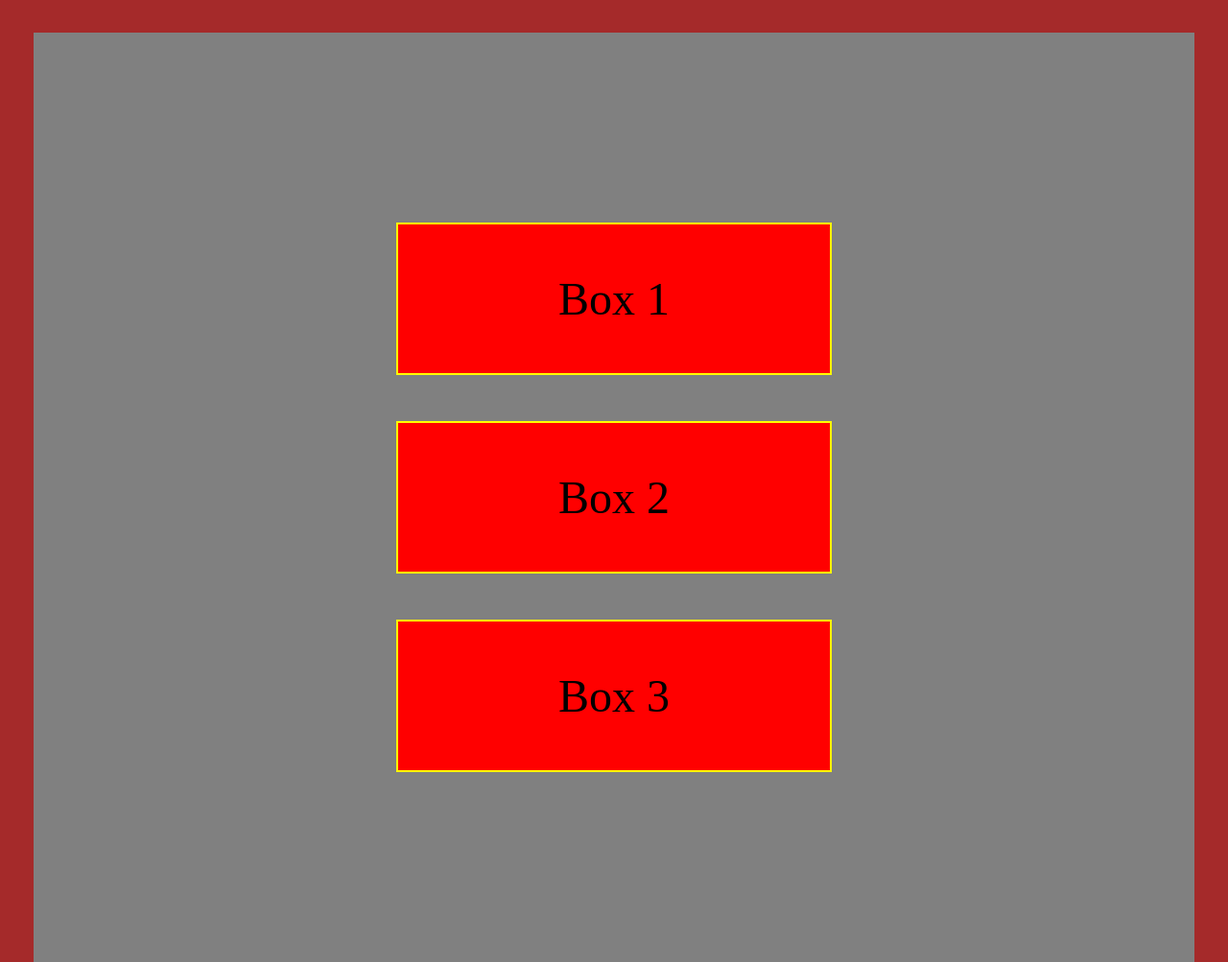
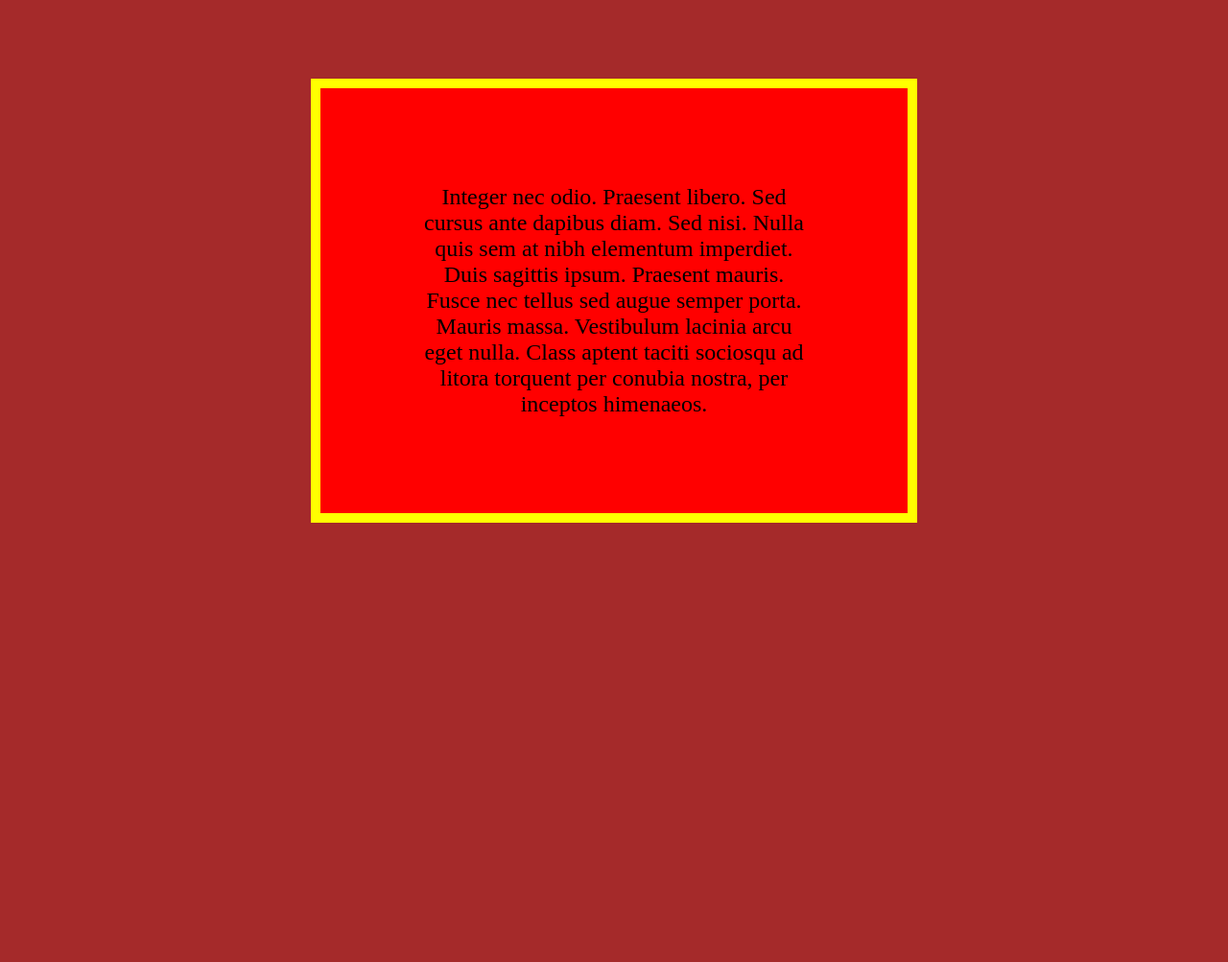
Before and after one commit to sandeepmj/layouts, a plain HTML site: page index.html in a window 1280 px wide. Shown: the whole page at 96% size. After the commit the page ends 800 px from the top, so only its background shows below. Drawn offline with nearby package versions, Linux system fonts and the light colour scheme.

Commit message:
box model

```diff
--- a/index.html
+++ b/index.html
@@ -24,21 +24,10 @@
 
   <body>
     <!-- YOUR CONTENT GOES HERE -->
-    <div class="container">
-      <div class="box">
-        <p>Box 1</p>
-      </div>
-      <div class="box">
-        <p>Box 2</p>
-      </div>
-      <div class="box">
-        <p>Box 3</p>
-      </div>
+    <div class="box">
+      <p> Integer nec odio. Praesent libero. Sed cursus ante dapibus diam. Sed nisi. Nulla quis sem at nibh elementum imperdiet. Duis sagittis ipsum. Praesent mauris. Fusce nec tellus sed augue semper porta. Mauris massa. Vestibulum lacinia arcu eget nulla.
+        Class aptent taciti sociosqu ad litora torquent per conubia nostra, per inceptos himenaeos.</p>
     </div>
-
-    <!-- Your javascript should be called here -->
-    <script src="https://ajax.googleapis.com/ajax/libs/jquery/1.10.2/jquery.min.js"></script>
-    <script src="main.js"></script>
   </body>
 
 </html>
--- a/styles.css
+++ b/styles.css
@@ -1,25 +1,18 @@
 body {
   background-color: brown;
-  padding: 2%;
-}
-
-.container {
-  margin: auto;
-  background-color: gray;
-  max-width: 75%;
-  padding: 150px;
 }
 
 .box {
-  background: red;
   max-width: 50%;
   margin: auto;
-  font-size: 3em;
+  font-size: 1.5em;
   text-align: center;
+  padding: 50px;
   clear: both;
 }
 
 p {
-  border: 2px solid yellow;
-  padding: 50px;
+  border: 10px solid yellow;
+  padding: 100px;
+  background: red;
 }
```
